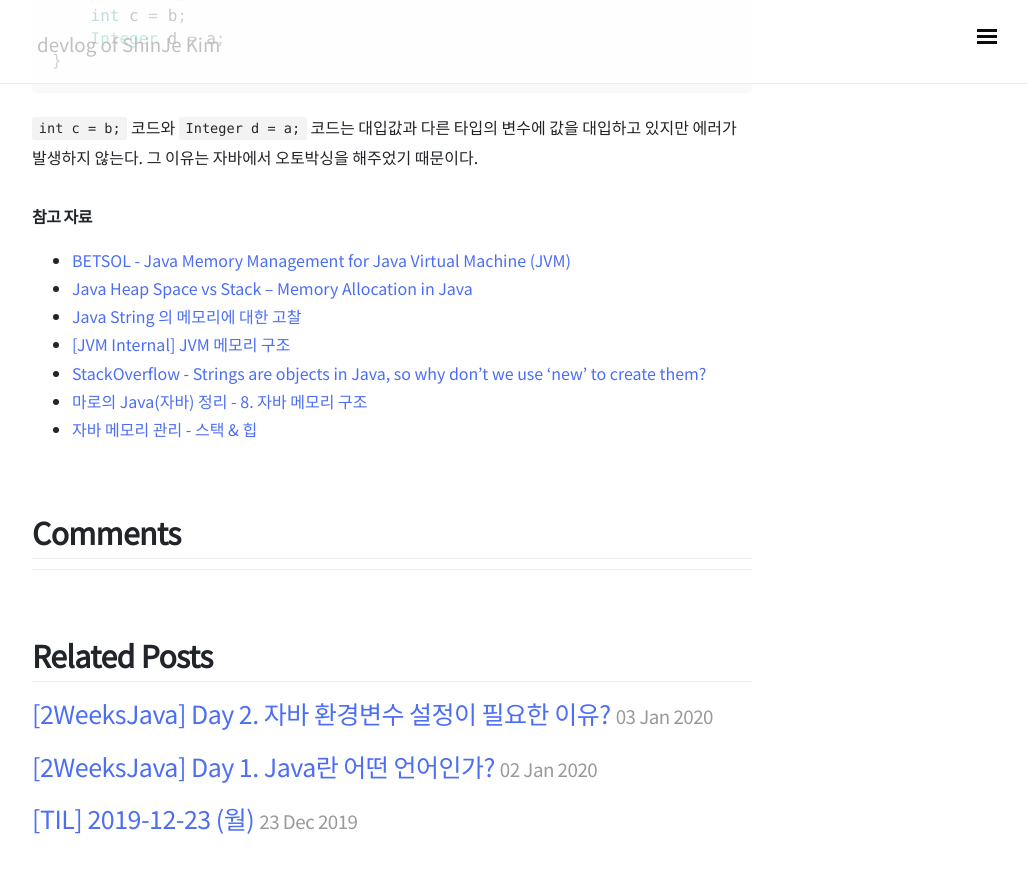
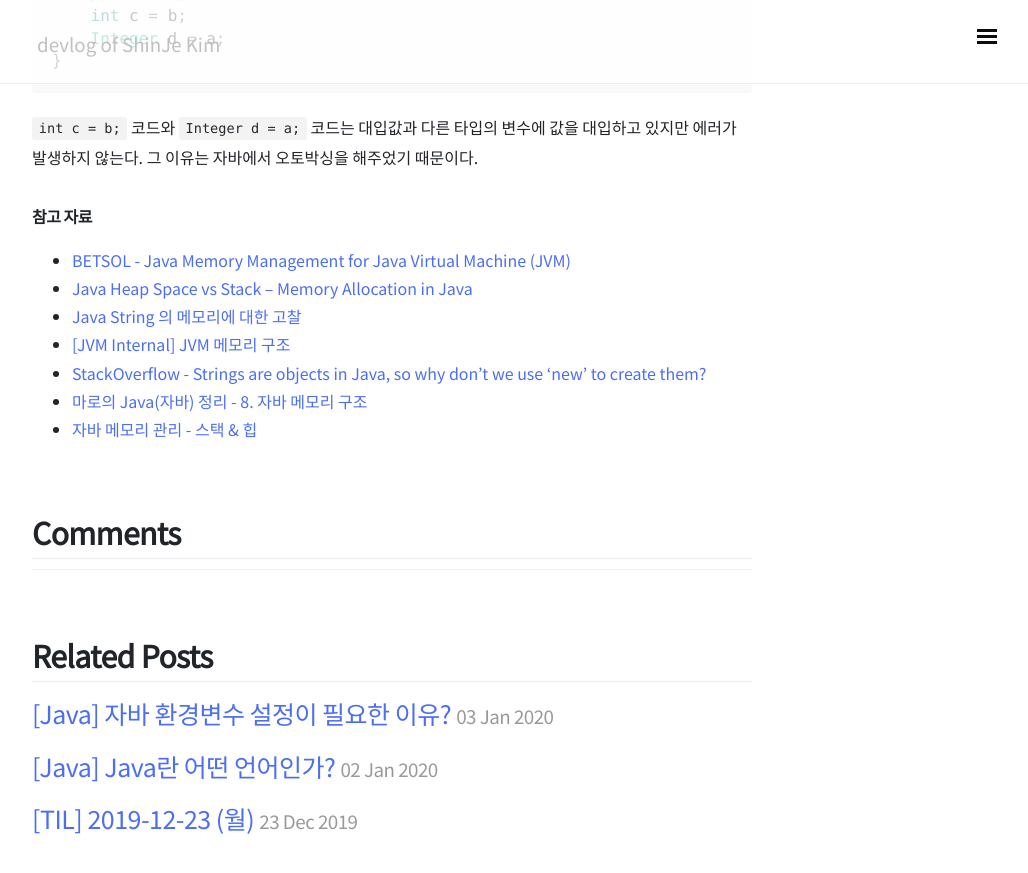
Before and after one commit to ShinJeKim/ShinJeKim.github.io, a Jekyll site: the page built from _posts/Java/2020-01-06-자바의 메모리 영역(1).md, in a window 1280 px wide and 900 px high, scrolled down 3028 px. Shown: the top 873 px of the window, without its empty margins (248-1276 px from the left). Built offline with Jekyll 4.4.1, drawn with Linux system fonts in a browser that asks for light colours; nearby versions of some CDN libraries; comment, search, counter and statistics services are not loaded; some of the changed text lies outside the part shown.

Commit message:
파일명 수정

```diff
--- a/_posts/Java/2020-01-02-[Java] 2WeeksJava-Day1.md
+++ b/_posts/Java/2020-01-02-Java란 어떤 언어인가?.md
@@ -1,9 +1,9 @@
 ---
 layout: post
-title: "[2WeeksJava] Day 1. Java란 어떤 언어인가?"
+title: "[Java] Java란 어떤 언어인가?"
 date: 2020-01-02
 categories: Java
-tags: Java 2WeeksJava
+tags: Java
 comments: true
 ---
 <!--
--- a/_posts/Java/2020-01-03-[Java] 2WeeksJava-Day2.md
+++ b/_posts/Java/2020-01-03-자바 환경변수 설정이 필요한 이유?.md
@@ -1,9 +1,9 @@
 ---
 layout: post
-title: "[2WeeksJava] Day 2. 자바 환경변수 설정이 필요한 이유?"
+title: "[Java] 자바 환경변수 설정이 필요한 이유?"
 date: 2020-01-03
 categories: Java
-tags: Java 2WeeksJava
+tags: Java
 comments: true
 ---
 
--- a/_posts/Java/2020-01-06-[Java] 2주자바-Day3.md
+++ b/_posts/Java/2020-01-06-자바의 메모리 영역(1).md
@@ -1,9 +1,9 @@
 ---
 layout: post
-title: "[2주자바] Day 3. 자바의 메모리 영역"
+title: "[Java] 자바의 메모리 영역(1)"
 date: 2020-01-06
 categories: Java
-tags: Java 2주자바
+tags: Java
 comments: true
 ---
 ## 자바의 메모리 영역
```
Also changed, not shown: _posts/Java/res/JVM-memory-structure1.png (added), _posts/Java/res/JVM-memory-structure2.png (added).
